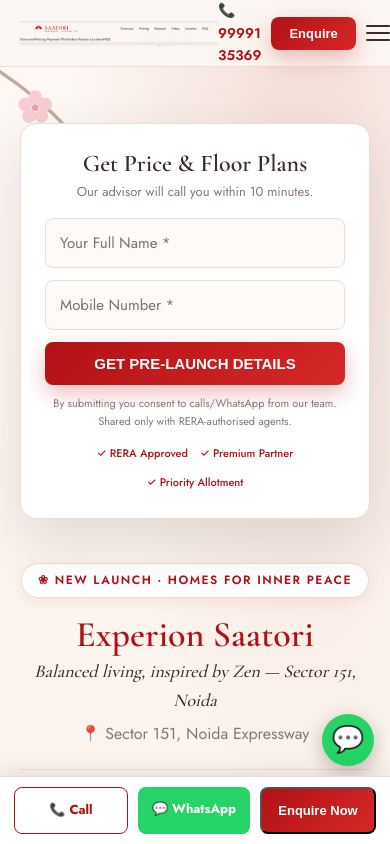
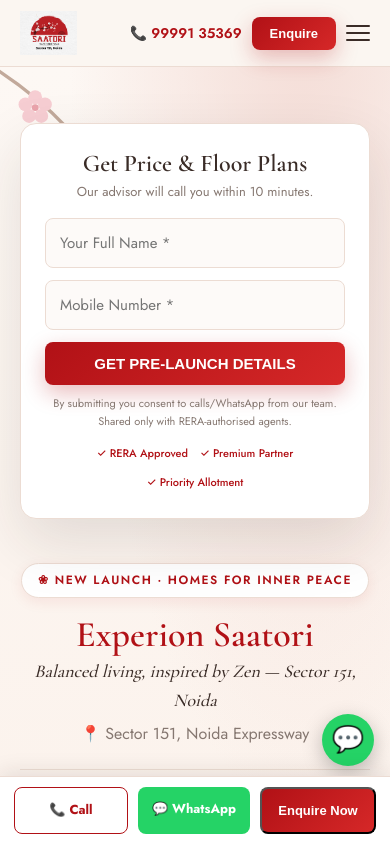
Before and after one commit to beekoli/experion-151, a plain HTML site: page index.html in a window 390 px wide. Shown: the top 844 px of the page. Drawn offline with nearby package versions, Linux system fonts and the light colour scheme.

Commit message:
Add files via upload

```diff
--- a/index.html
+++ b/index.html
@@ -48,7 +48,7 @@
 #header{position:sticky;top:0;z-index:50;background:rgba(251,246,241,.92);backdrop-filter:blur(10px);border-bottom:1px solid var(--line)}
 .hdr{display:flex;align-items:center;justify-content:space-between;height:66px}
 .brand{display:flex;align-items:center;gap:11px}
-.brand-logo{height:38px;width:auto;flex:none;display:block}
+.brand-logo{height:50px;width:auto;flex:none;display:block}
 .brand-div{width:1px;height:26px;background:var(--line);flex:none}
 .brand-txt{font-family:'Cormorant Garamond',serif;font-size:21px;font-weight:700;letter-spacing:.5px;color:var(--red);line-height:1}
 .brand-txt small{display:block;font-family:'Jost',sans-serif;font-size:9px;letter-spacing:2px;color:var(--gray);text-transform:uppercase;font-weight:500}
@@ -232,7 +232,7 @@
 @media(max-width:560px){
  .section{padding:52px 0}
  .brand-div,.brand-txt{display:none}
- .brand-logo{height:26px}
+ .brand-logo{height:44px}
  .hero{text-align:center}
  .hero-badge{margin-left:auto;margin-right:auto}
  .hero-loc{justify-content:center}
@@ -248,7 +248,7 @@
 
 <header id="header"><div class="container hdr">
   <a href="#" class="brand" aria-label="Experion Saatori Sector 151">
-    <img src="experion-logo.png" alt="Experion — Experion Saatori Sector 151, Noida" class="brand-logo" width="480" height="63">
+    <img src="saatori-logo.png" alt="Experion Saatori — Your Inner Peace, Sector 151, Noida" class="brand-logo" width="167" height="130">
   </a>
   <nav class="nav">
     <a href="#overview">Overview</a><a href="#gallery">Gallery</a><a href="#pricing">Pricing</a>
```
Also changed, not shown: saatori-logo.png (added).
